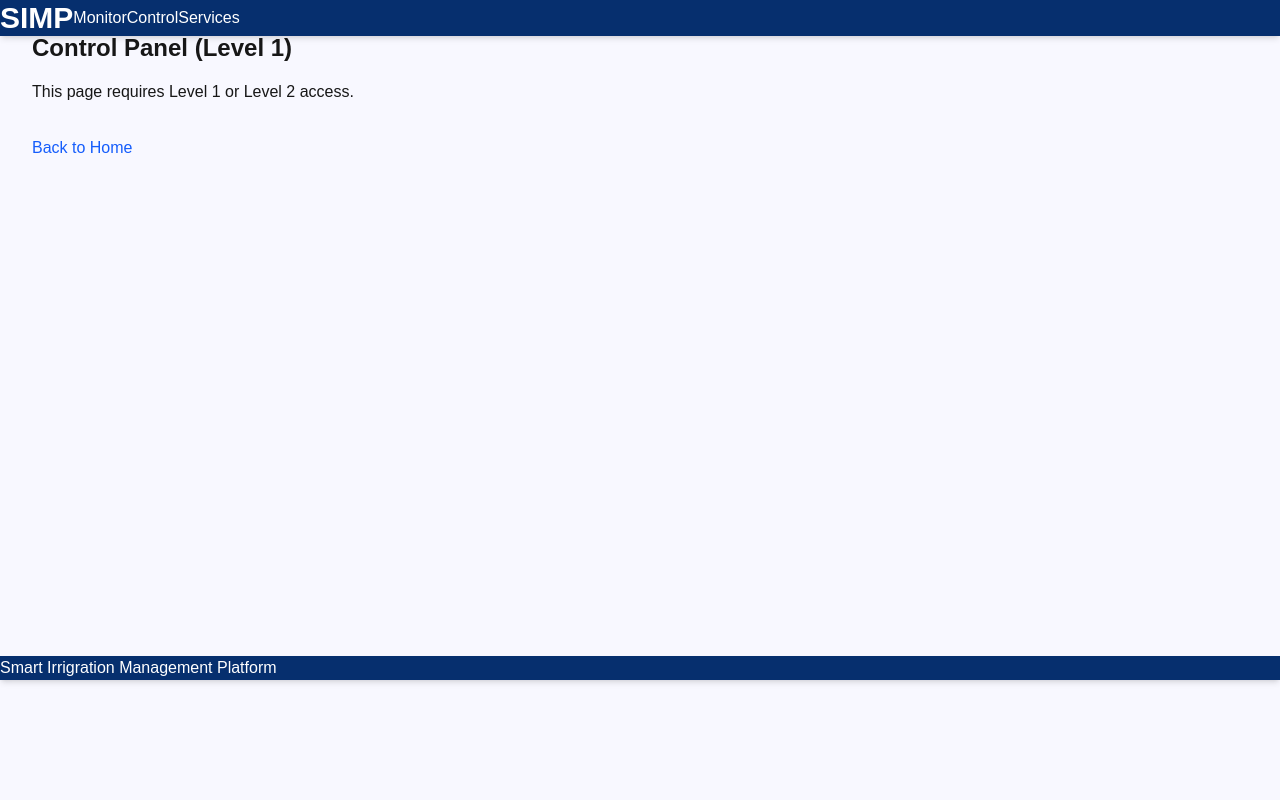
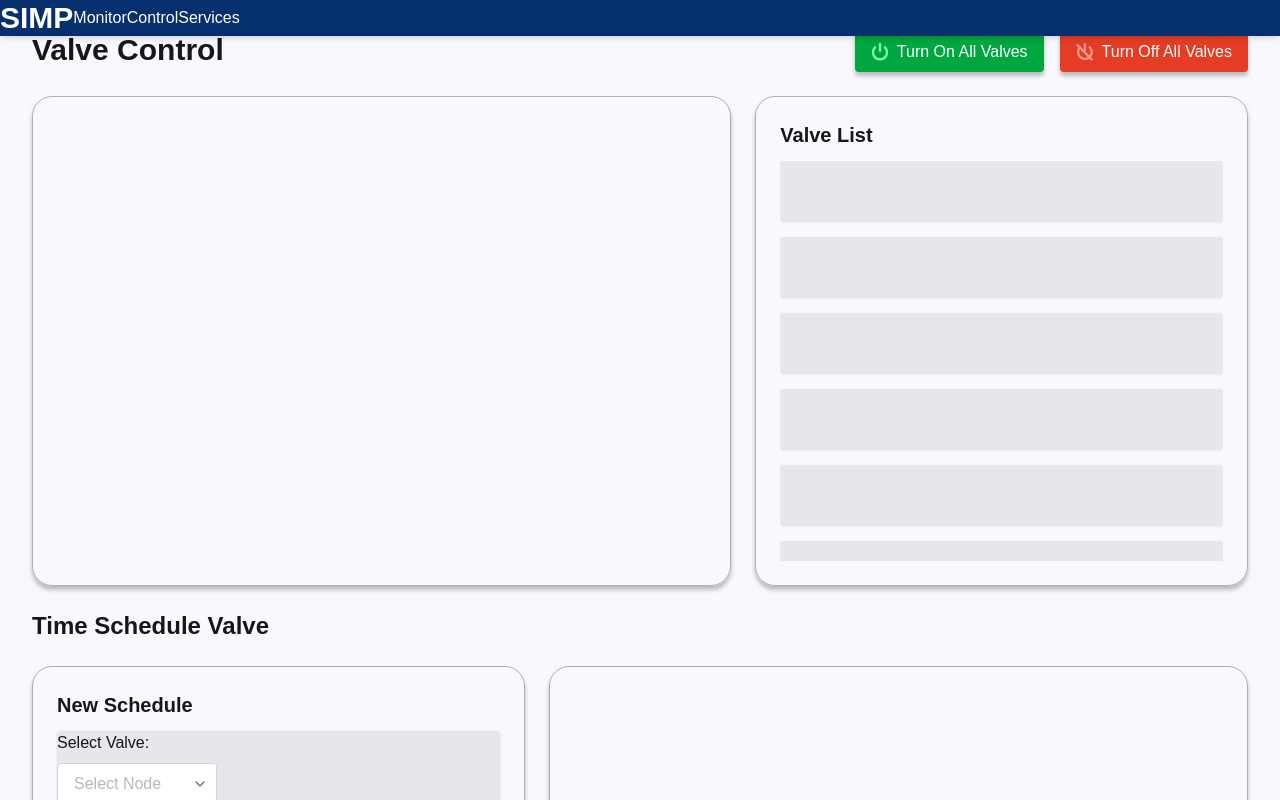
Before and after one commit to KATANA0x00/SIMP-Smart-Irrigration-Management-Platform, a Next.js app in the folder simp-dashboard/: page /control in a window 1280 px wide. Shown: the top 800 px of the page. Built offline with nearby package versions, Linux system fonts and the light colour scheme; a web font is replaced by a local one.

Commit message:
update ControlPage layout and add valve control buttons

```diff
--- a/simp-dashboard/src/app/control/page.js
+++ b/simp-dashboard/src/app/control/page.js
@@ -1,12 +1,76 @@
+"use client";
+import { useState } from "react";
+import Dropdown from "@/components/Input/Dropdown";
+import Grid from "@/components/Grid";
+import Box from "@/components/Box";
+import Button from "@/components/Button";
+
 export default function ControlPage() {
+  const [selectedNodes, setSelectedNodes] = useState([]);
   return (
-    <div className="p-8">
-      <h1 className="text-2xl font-bold">Control Panel (Level 1)</h1>
-      <p className="mt-4">This page requires Level 1 or Level 2 access.</p>
-
-      <div className="mt-8">
-        <a href="/" className="text-blue-600 hover:underline">Back to Home</a>
+    <Grid>
+      {/* Valve control Header */}
+      <div className="col-span-7 row-1 text-3xl font-bold">Valve Control</div>
+      {/* Control all valves */}
+      <div className="col-span-5 row-1 flex justify-end items-center gap-4">
+        {/* Turn all valves on button */}
+        <Button className="bg-(--mtr-color-button-on)! flex items-center gap-2">
+          <img
+                  src="/Turn-all-on.svg"
+                  alt="Turn all valves on"
+                  className="w-[18px] h-[18px]"
+                />
+          Turn On All Valves
+        </Button>
+        {/* Turn all valves off button */}
+        <Button className="bg-(--mtr-color-button-off)! flex items-center gap-2">
+          <img
+                  src="/Turn-all-off.svg"
+                  alt="Turn all valves off"
+                  className="w-[18px] h-[18px]"
+                />
+          Turn Off All Valves
+        </Button>
       </div>
-    </div>
+      {/* Map */}
+      <Box className="col-span-7 row-2"></Box>
+      {/* Control panel */}
+      <Box className="col-span-5 row-2">
+        <div className="m-6 flex flex-col">
+          {/* Valve list content */}
+          <div className="text-xl font-bold mb-3">Valve List</div>
+          {/* Valve list */}
+          <div className="w-full flex flex-col gap-4 overflow-y-scroll h-[400px]">
+            {Array.from({ length: 15 }).map((_, index) => (
+              <div key={index} className="min-h-[60px] bg-gray-200 rounded shadow"></div>
+            ))}
+          </div>
+        </div>
+      </Box>
+      {/* Time schedule header */}
+      <div className="col-span-12 row-3 text-2xl font-bold">Time Schedule Valve</div>
+      {/* Time schedule setting */}
+      <Box className="col-span-5 row-4">
+        <div className="m-6">
+          {/* Time schedule setting header */}
+          <div className="text-xl font-bold mb-3">New Schedule</div>
+          {/* Time schedule setting content */}
+          <div className="w-full h-[400px] bg-gray-200 rounded shadow">
+            <div>
+              <label className="block mb-2">Select Valve:</label>
+              <Dropdown
+                            lists={["Node A", "Node B", "Node C", "Gateway 1"]}
+                            value={selectedNodes}
+                            onChange={setSelectedNodes}
+                            placeholder="Select Node"
+                            className="w-40"
+                          />
+            </div>
+          </div>
+        </div>
+      </Box>
+      {/* Time schedule list */}
+      <Box className="col-span-7 row-4"></Box>
+    </Grid>
   );
 }
--- a/simp-dashboard/src/app/globals.css
+++ b/simp-dashboard/src/app/globals.css
@@ -20,6 +20,8 @@
   --mtr-color-battery-yellow: #FCB957;
   --mtr-color-battery-green: #2AB767;
   --mtr-color-online: #00A63E;
+  --mtr-color-button-on: #00A63E;
+  --mtr-color-button-off: #E43D23;
 }
 
 html,
--- a/simp-dashboard/src/app/page.js
+++ b/simp-dashboard/src/app/page.js
@@ -9,9 +9,11 @@ export default function Home() {
   const [selectedNodes, setSelectedNodes] = useState([]);
 
   return (
-    <Grid className="">
+    <Grid>
+      {/* Sensor Monitoring Header */}
+      <div className="text-3xl font-bold col-span-12 row-1">Sensor Monitoring</div>
       {/* Box underground metrics */}
-      <Box className="col-span-6 flex justify-center">
+      <Box className="row-2 col-span-6 flex justify-center">
         <div className="m-6 w-full max-w-[500px]">
           {/* Header underground overview */}
           <div className="w-full flex items-center place-content-between mb-3">
@@ -188,7 +190,7 @@ export default function Home() {
         </div>
       </Box>
       {/* Box in the box metrics */}
-      <Box className="col-span-6 flex justify-center">
+      <Box className="row-2 col-span-6 flex justify-center">
         <div className="m-6 w-full max-w-[500px]">
           {/* Header underground overview */}
           <div className="w-full flex items-center place-content-between mb-3">
@@ -326,11 +328,11 @@ export default function Home() {
         </div>
       </Box>
       {/* Map */}
-      <Box className="col-span-8 flex justify-center">
+      <Box className="row-3 col-span-8 flex justify-center">
         <div className=""></div>
       </Box>
       {/* Sensor details */}
-      <Box className="col-span-4 flex justify-center">
+      <Box className="row-3 col-span-4 flex justify-center">
         <div className="w-full max-w-[500px] my-5 mx-8 flex flex-col gap-3">
           {/* Sensor details content */}
           <div className="flex items-center place-content-between">
--- a/simp-dashboard/src/components/Button.jsx
+++ b/simp-dashboard/src/components/Button.jsx
@@ -4,7 +4,7 @@ export default function Button({ children, onClick, className = '' }) {
   return (
     <button
       onClick={onClick}
-      className={`px-4 py-2 bg-indigo-600 text-white font-medium rounded shadow-md hover:bg-indigo-700 hover:shadow-lg transition-all duration-200 ${className}`}
+      className={`px-4 py-2 bg-indigo-600 text-white font-medium rounded shadow-[0px_4px_4px_rgba(0,0,0,0.25)] cursor-pointer hover:bg-indigo-700 hover:shadow-lg transition-all duration-200 ${className}`}
     >
       {children}
     </button>
```
Also changed, not shown: simp-dashboard/public/Valve-off.svg (renamed from simp-dashboard/public/Valve_off.svg), simp-dashboard/public/Valve-on.svg (renamed from simp-dashboard/public/Valve_on.svg).
